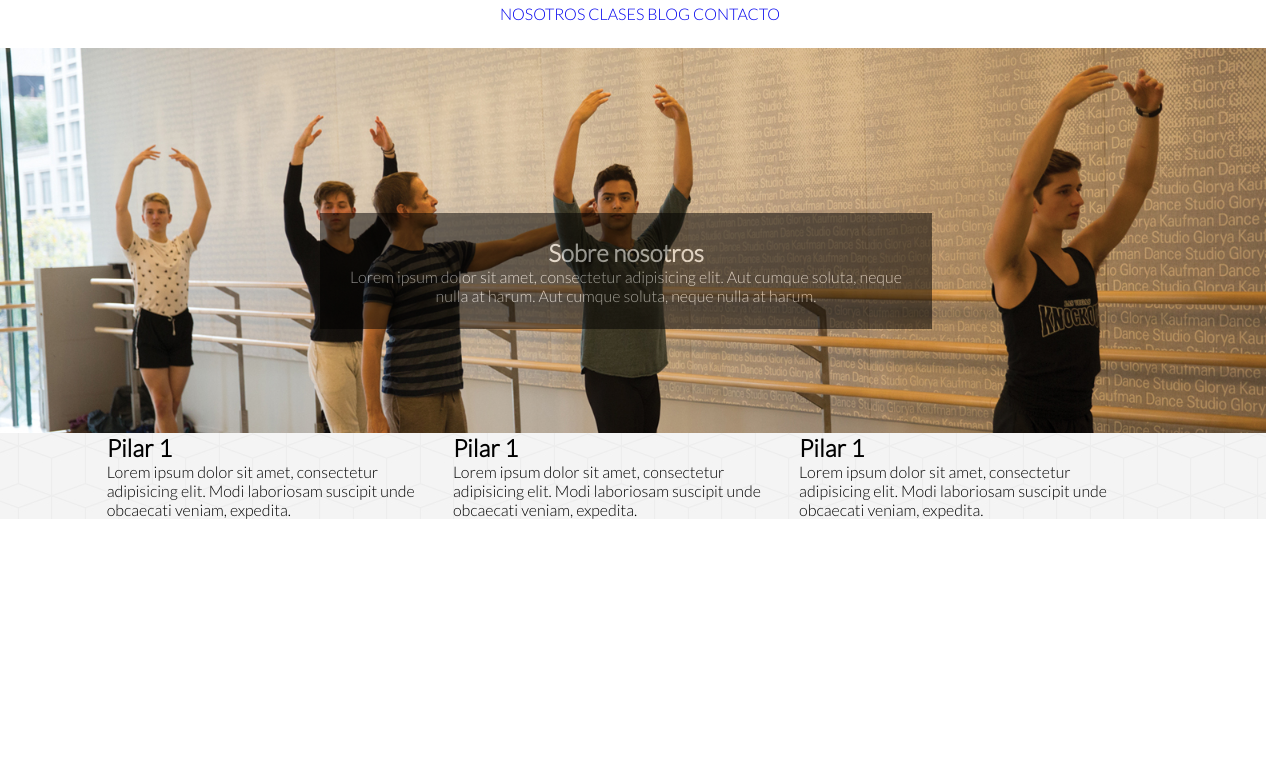
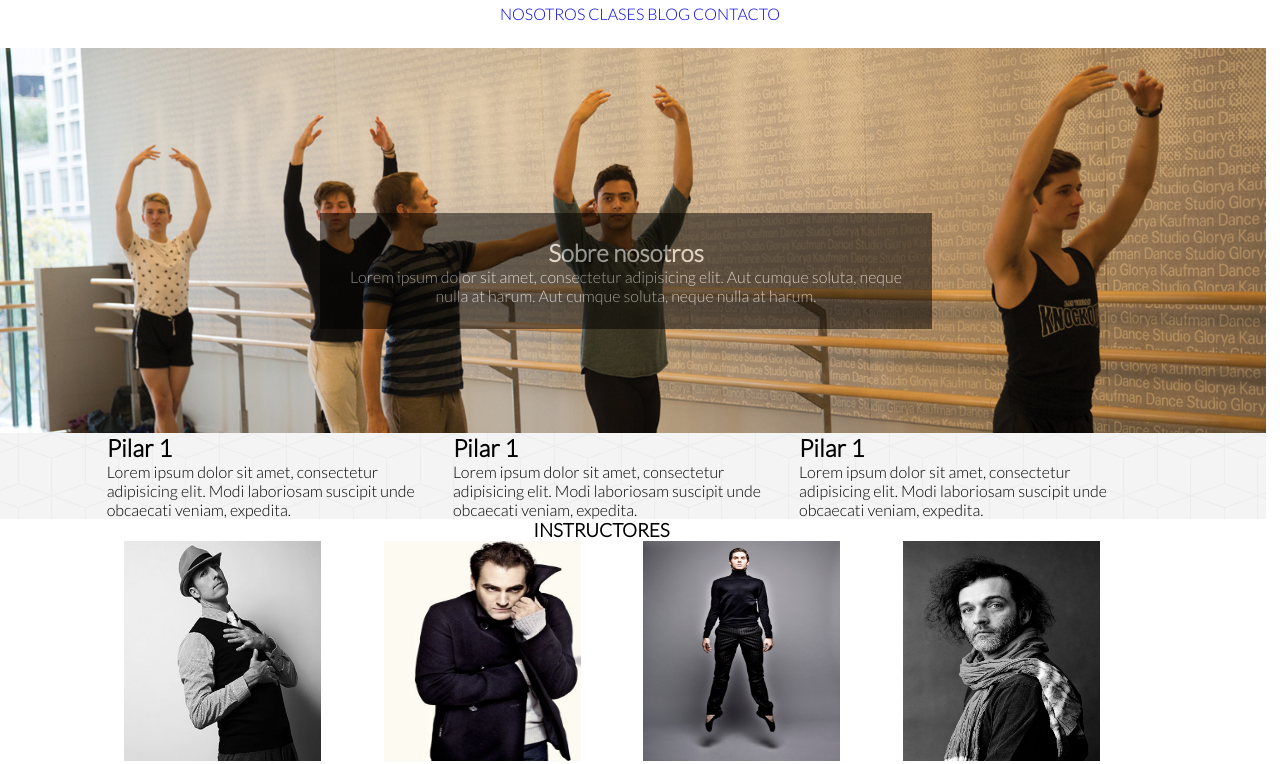
Before and after one commit to WaviisCR/EscuelaDanza, a plain HTML site: page nosotros.html in a window 1280 px wide. Shown: the part 61-825 px from the top of the page. Before the commit the page ends 800 px from the top, so only its background shows below. Drawn offline with Linux system fonts and the light colour scheme.

Commit message:
EscuelaDanza

```diff
--- a/css/nosotros.css
+++ b/css/nosotros.css
@@ -16,3 +16,8 @@
 	background-repeat: repeat;
 	background-image: url(../img/cubes.png);
 }
+/*INSTRUCTORES*/
+.instructor-img img{
+	width: 85%;
+	height: 220px;
+}
--- a/nosotros.html
+++ b/nosotros.html
@@ -72,6 +72,43 @@
 		</div>
 	</section>
 
+	<section>
+		<div class="row">
+			<div class="col-5"></div>
+			<div class="col-2">
+				<h3>INSTRUCTORES</h3>
+			</div>
+			<div class="col-5"></div>
+		</div>
+		<div class="row">
+			<div class="col-1"></div>
+			<div class="col-10">
+				<div class="row">
+					<div class="col-3">
+						<div class="instructor-img t-center">
+							<img src="img/profesor_4.jpg">
+						</div>
+					</div>
+					<div class="col-3">
+						<div class="instructor-img t-center">
+							<img src="img/profesor_14.jpg">
+						</div>
+					</div>
+					<div class="col-3">
+						<div class="instructor-img t-center">
+							<img src="img/profesor_1.jpg">
+						</div>
+					</div>
+					<div class="col-3">
+						<div class="instructor-img t-center">
+							<img src="img/profesor_2.jpg">
+						</div>
+					</div>
+				</div>
+			</div>
+			<div class="col-1"></div>
+		</div>
+	</section>
 
 </body>
 </html>
```
